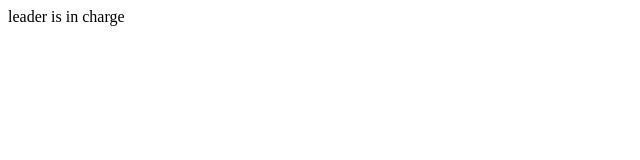
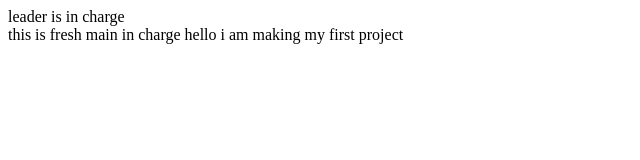
Before and after one commit to create9351/second-project, a plain HTML site: page index.html in a window 1280 px wide. Shown: the whole page, without its empty margins (0-640 px from the left). Drawn offline with Linux system fonts and the light colour scheme.

Commit message:
modified2 commit

```diff
--- a/index.html
+++ b/index.html
@@ -9,6 +9,10 @@
     <nav>
         leader is in charge
     </nav>
-    <main></main>
+    <main>
+        this is  fresh main in charge
+        hello
+        i am making my first project
+    </main>
   </body>
 </html>
```
